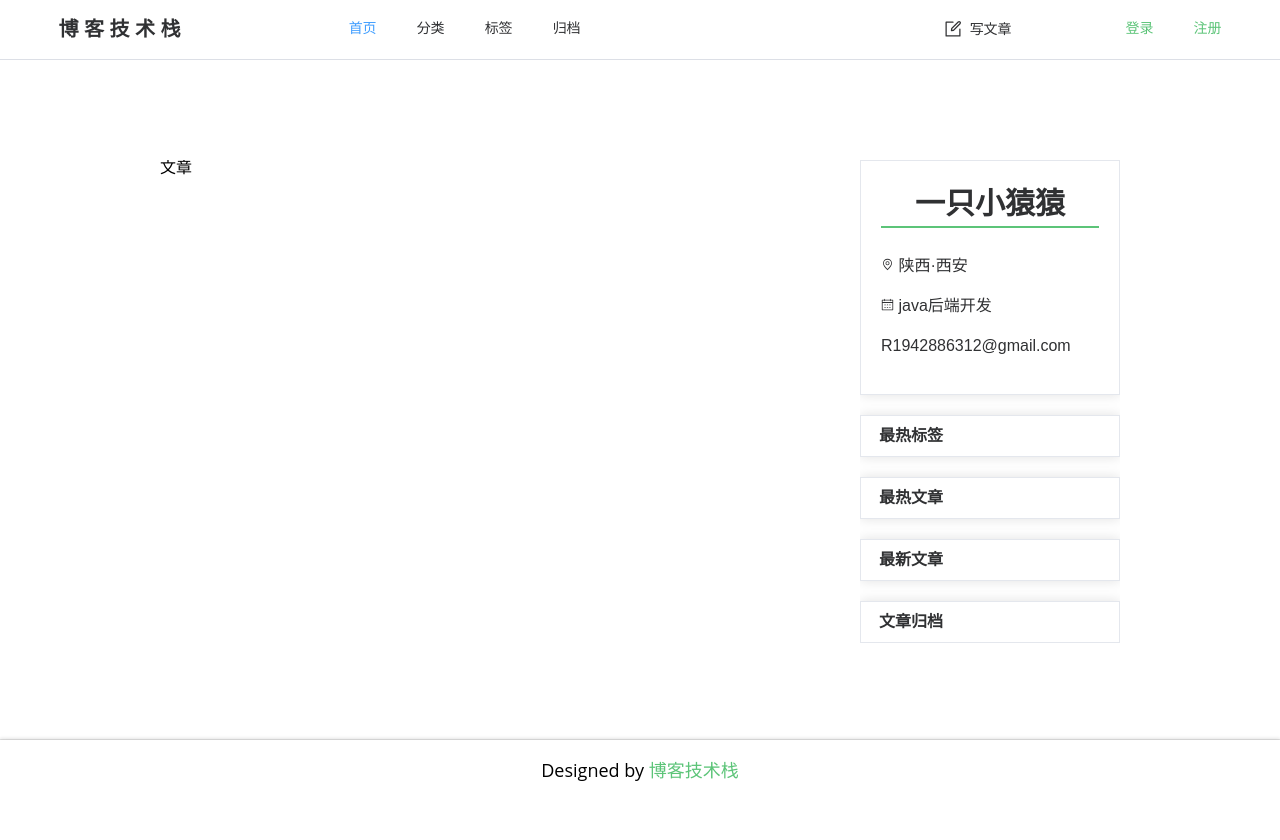
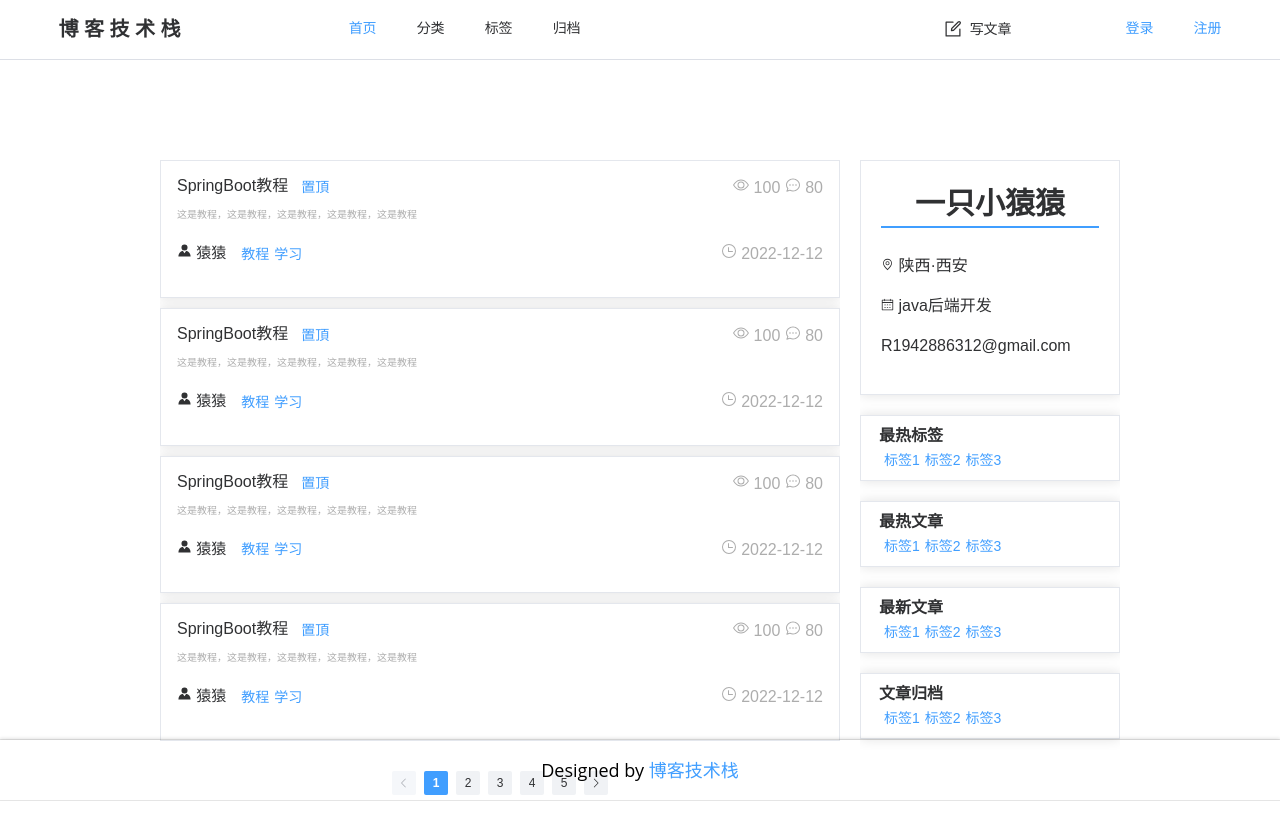
Before and after one commit to hismeyy/my-blog-project, a Vue app in the folder blog-web/: page /index in a window 1280 px wide. Shown: the top 840 px of the page. Before the commit the page ends 800 px from the top, so only its background shows below. Built offline with nearby package versions, Linux system fonts and the light colour scheme.

Commit message:
新增首页文章列表

```diff
--- a/blog-web/public/init.css
+++ b/blog-web/public/init.css
@@ -3,6 +3,9 @@
 *::before,
 *::after {
     box-sizing: border-box;
+}
+body{
+    overflow: hidden;
 }
 
 /* normalize margin and padding */
--- /dev/null
+++ b/blog-web/src/components/article/ArticleItem.vue
@@ -0,0 +1,42 @@
+<template>
+  <el-card class="me-area" :body-style="{ padding: '16px' }">
+    <div class="me-article-header">
+      <div>
+        <a class="me-article-title" style="cursor: pointer">SpringBoot教程</a>
+        <el-button type="primary" link style="margin-left: 10px">置頂</el-button>
+        <span style="float: right; color: #adadad">
+          <span><el-icon><View /></el-icon> 100 </span>
+          <span><el-icon><ChatDotRound /></el-icon> 80</span>
+        </span>
+      </div>
+      <p style="color: #adadad; font-size: 10px; margin-top: 10px">这是教程，这是教程，这是教程，这是教程，这是教程</p>
+      <div style="margin-top: 20px">
+        <span style="font-size: 15px"><el-icon><Avatar /></el-icon> 猿猿</span>
+        <span style="margin-left: 10px">
+          <el-link type="primary" style="margin-left: 5px">教程</el-link>
+          <el-link type="primary" style="margin-left: 5px">学习</el-link>
+        </span>
+        <span style="float: right; color: #adadad">
+          <el-icon><Clock /></el-icon> 2022-12-12
+        </span>
+      </div>
+
+
+    </div>
+  </el-card>
+</template>
+
+<script>
+  export default {
+    name: 'ArticleItem',
+  }
+</script>
+
+<style scoped>
+
+  .me-article-header {
+    /*padding: 10px 18px;*/
+    padding-bottom: 19px;
+  }
+
+</style>
--- a/blog-web/src/components/card/CardMe.vue
+++ b/blog-web/src/components/card/CardMe.vue
@@ -40,7 +40,7 @@
   .me-author-name {
     text-align: center;
     font-size: 30px;
-    border-bottom: 2px solid #5cc478;
+    border-bottom: 2px solid #409EFF;
     font-weight: bold;
     margin-bottom: 10px;
   }
--- a/blog-web/src/components/card/SideCard.vue
+++ b/blog-web/src/components/card/SideCard.vue
@@ -4,9 +4,10 @@
       <span>{{cardHeader}}</span>
     </div>
 
-    <ul class="me-category-list">
-      <li v-for="a in articles"  :style="itemStyle" :key="a.id" class="me-category-item"><a>{{a.title}}</a>
-      </li>
+    <ul class="me-category-list" >
+      <el-link type="primary" style="margin-left: 5px">标签1</el-link>
+      <el-link type="primary" style="margin-left: 5px">标签2</el-link>
+      <el-link type="primary" style="margin-left: 5px">标签3</el-link>
     </ul>
   </el-card>
 
@@ -20,10 +21,7 @@
         type: String,
         required: true
       },
-      articles: {
-        type: Array,
-        required: true
-      },
+
       itemStyle: Object
     },
     data() {
--- a/blog-web/src/components/fooder/BaseFooter.vue
+++ b/blog-web/src/components/fooder/BaseFooter.vue
@@ -43,7 +43,7 @@ export default {
 }
 
 .me-login-design-color {
-  color: #5cc478 !important;
+  color: #409EFF !important;
 }
 
 </style>
--- a/blog-web/src/components/header/BaseHeader.vue
+++ b/blog-web/src/components/header/BaseHeader.vue
@@ -26,8 +26,8 @@
 
       <div class="flex-grow" />
       <div style="display:flex; margin-right: 3%">
-        <el-menu-item index="6" style="color:#5cc478;">登录</el-menu-item>
-        <el-menu-item index="7" style="color:#5cc478;">注册</el-menu-item>
+        <el-menu-item index="6" style="color:#409EFF;">登录</el-menu-item>
+        <el-menu-item index="7" style="color:#409EFF;">注册</el-menu-item>
       </div>
 
     </el-menu>
--- /dev/null
+++ b/blog-web/src/views/ArticleScrollPage.vue
@@ -0,0 +1,41 @@
+<template>
+  <div>
+    <scroll-page>
+      <article-item />
+      <article-item />
+      <article-item />
+      <article-item />
+    </scroll-page>
+
+    <div style="display: flex; justify-content: center; margin-top: 30px">
+      <el-pagination
+          small
+          background=false
+          layout="prev, pager, next"
+          :total="50"
+          class="mt-4"
+      />
+    </div>
+
+  </div>
+</template>
+
+<script>
+import ScrollPage from "@/views/ScrollPage.vue";
+import ArticleItem from "@/components/article/ArticleItem.vue";
+  export default {
+    name: "ArticleScrollPage",
+    components: {ScrollPage,ArticleItem},
+  }
+</script>
+
+<style scoped>
+  .el-card {
+    border-radius: 0;
+  }
+
+  .el-card:not(:first-child) {
+    margin-top: 10px;
+
+  }
+</style>
--- a/blog-web/src/views/IndexPage.vue
+++ b/blog-web/src/views/IndexPage.vue
@@ -3,7 +3,9 @@
     <el-container>
 
       <el-main class="me-articles">
+
         <article-scroll-page />
+
       </el-main>
 
       <el-aside>
@@ -21,7 +23,7 @@
 <script>
   import CardMe from "@/components/card/CardMe.vue";
   import SideCard from "@/components/card/SideCard.vue";
-  import ArticleScrollPage from "@/views/common/ArticleScrollPage.vue";
+  import ArticleScrollPage from "@/views/ArticleScrollPage.vue";
 
   export default {
     name: 'IndexPage',
--- /dev/null
+++ b/blog-web/src/views/ScrollPage.vue
@@ -0,0 +1,19 @@
+<template>
+
+  <div ref="scroll" id="scroll-page" style="overflow: hidden" v-loading="false">
+    <slot></slot>
+  </div>
+
+</template>
+
+<script>
+  export default {
+    name: "ScrollPage",
+
+
+  }
+</script>
+
+<style>
+
+</style>
--- a/blog-web/src/views/common/ArticleScrollPage.vue
+++ /dev/null
@@ -1,23 +0,0 @@
-<template>
-  <div>
-    文章
-  </div>
-</template>
-
-<script>
-
-  export default {
-    name: "ArticleScrollPage",
-  }
-</script>
-
-<style scoped>
-  .el-card {
-    border-radius: 0;
-  }
-
-  .el-card:not(:first-child) {
-    margin-top: 10px;
-
-  }
-</style>
```
